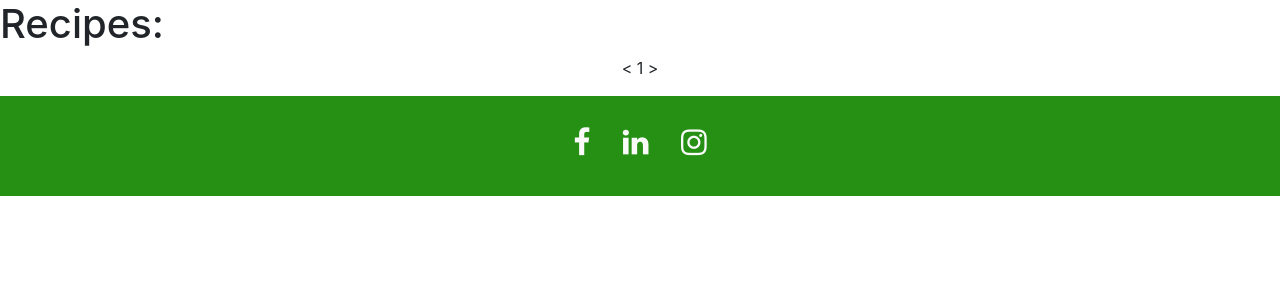
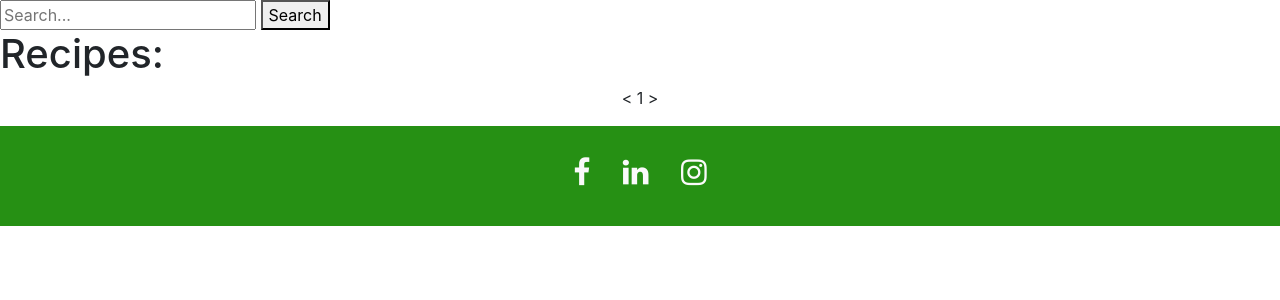
Before and after one commit to Code-Institute-Submissions/mendesfsweden-MilestoneProject3, a Flask app: page /recipes?page=1 in a window 1280 px wide. Shown: the part 75-375 px from the top of the page. Run offline with Flask 2, Linux system fonts and the light colour scheme; data that the repository does not hold is empty; some libraries are stand-ins or nearby versions.

Commit message:
created search bar and update route 'get_recipes' for that feature

```diff
--- a/app.py
+++ b/app.py
@@ -1,4 +1,5 @@
 import os
+import re
 from flask import Flask, render_template, redirect, request, url_for
 from flask_pymongo import PyMongo
 from bson.objectid import ObjectId
@@ -24,6 +25,7 @@ def get_recipe(recipe_id):
 
 @app.route('/recipes')
 def get_recipes():
+    search=request.args.get('search')
     page = request.args.get('page')
     if not page:
         return redirect('/recipes?page=1')
@@ -31,7 +33,8 @@ def get_recipes():
         page = int(page)
     except (TypeError, ValueError):
         return redirect('/recipes?page=1')
-    return render_template('recipes.html', recipes=mongo.db.recipes.find().sort([("clicks",-1)]).skip((page-1)*6 if page > 1 else 0).limit(6), page=page if page > 0 else 1)
+    recipes=mongo.db.recipes.find() if not search else mongo.db.recipes.find({'name':re.compile(rf'{search}',re.I)})
+    return render_template('recipes.html', recipes=recipes.sort([("clicks",-1)]).skip((page-1)*6 if page > 1 else 0).limit(6), page=page if page > 0 else 1)
 
 @app.route('/add_recipe')
 def add_recipe():
@@ -54,7 +57,7 @@ def edit_recipe(recipe_id):
 @app.route('/recipes/<recipe_id>/update', methods=["POST"])
 def update_recipe(recipe_id):
     mongo.db.recipes.update({'_id': ObjectId(recipe_id)}, request.form.to_dict())
-    return redirect(url_for('get_recipes'))
+    return redirect(url_for('get_recipe', recipe_id=recipe_id))
 
 
 
--- a/templates/recipes.html
+++ b/templates/recipes.html
@@ -1,6 +1,11 @@
 {% extends 'base.html' %}
 {% block content %}
 <div class="boxed">
+    <form method="GET">
+        <input type="hidden" name="page" value="1">
+        <input type="text" name="search" minlength="3" placeholder="Search...">
+        <button type="submit">Search</button>
+    </form>
 	<h1>Recipes:</h1>
 		<div class="row row-cols-1 row-cols-md-3">
 			{% for rec in recipes %}
```
